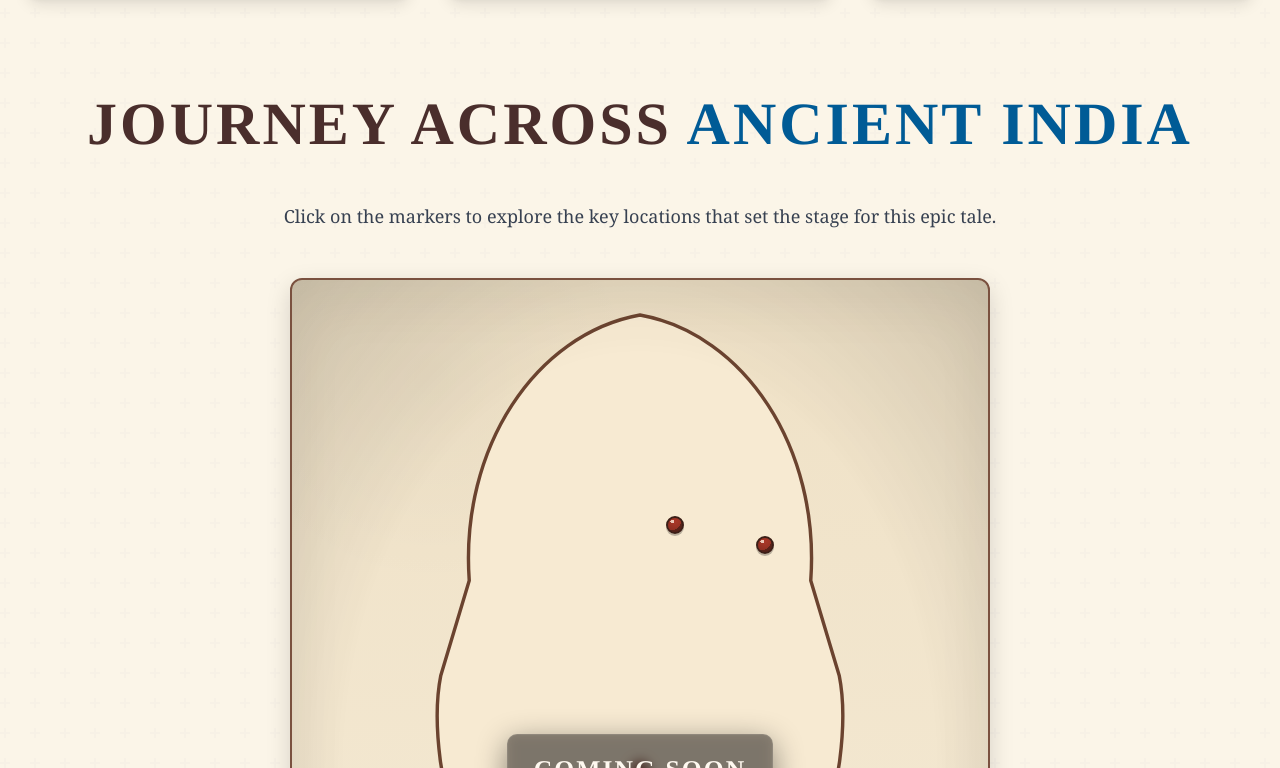
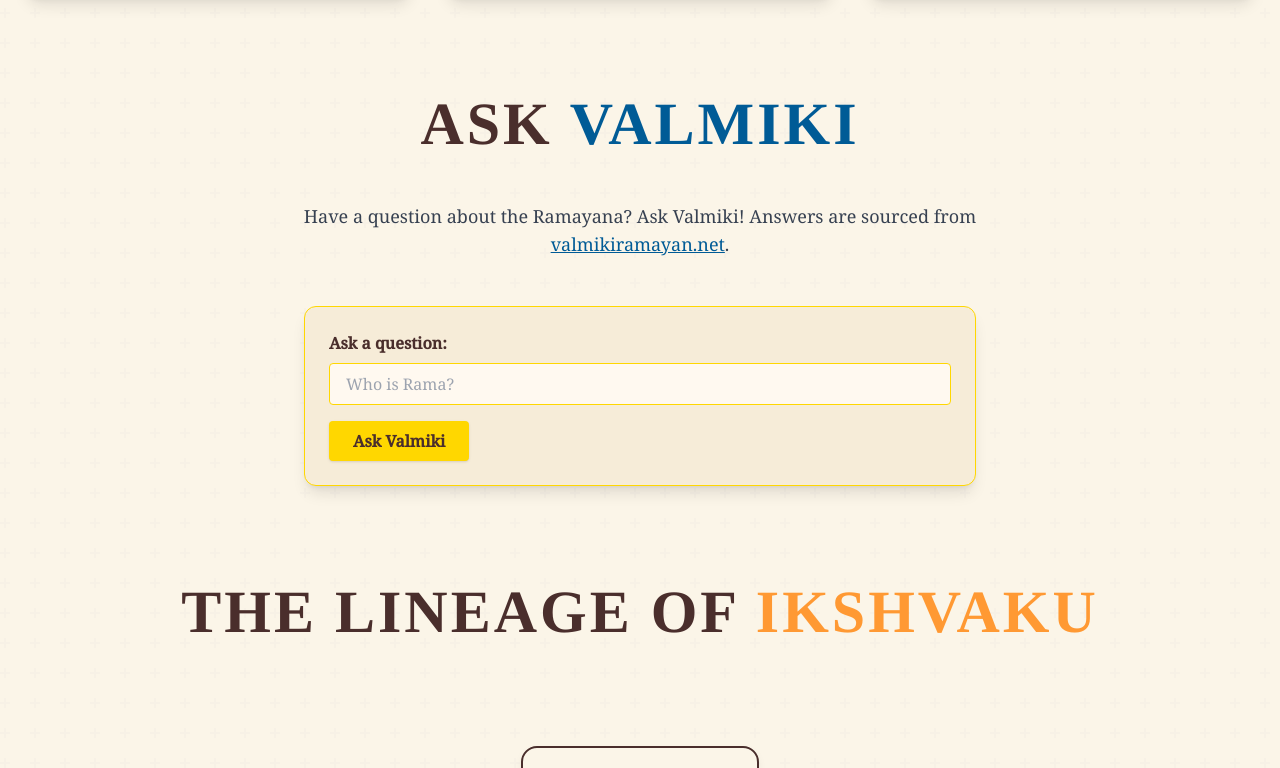
Before and after one commit to Unigalactix/RAMAYANA, a React (Vite) app: page / in a window 1280 px wide. Shown: the part 5692-6460 px from the top of the page. Built offline with nearby package versions, Linux system fonts and the light colour scheme.

Commit message:
Replace Map section with Ask Valmiki chat box (answers sourced from valmikiramayan.net)

```diff
--- a/App.tsx
+++ b/App.tsx
@@ -5,7 +5,8 @@ import BenefitCard from './components/BenefitCard';
 import KandaDetailModal from './components/KandaDetailModal';
 import StoryCard from './components/StoryCard';
 import FamilyTree from './components/FamilyTree';
-import InteractiveMap from './components/InteractiveMap';
+// import InteractiveMap from './components/InteractiveMap';
+import AskValmikiChatBox from './components/AskValmikiChatBox';
 import Navigation from './components/Navigation';
 import AudioManager from './utils/AudioManager';
 import { stats, kandas, characters, themes, stories } from './constants';
@@ -300,17 +301,20 @@ const App: React.FC = () => {
           </div>
         </section>
 
-        <section id="map" className="my-16 md:my-24">
+        <section id="ask-valmiki" className="my-16 md:my-24">
           <AnimateOnScroll>
             <h2 className="text-4xl md:text-6xl font-anton text-center uppercase tracking-wider text-[#4A2E2C] dark:text-[#FBF5E8] mb-12">
-              Journey Across <span className="text-[#005B96] dark:text-[#63B3ED]">Ancient India</span>
+              Ask <span className="text-[#005B96] dark:text-[#63B3ED]">Valmiki</span>
             </h2>
             <p className="text-center text-lg max-w-3xl mx-auto mb-12 text-gray-700 dark:text-gray-300">
-              Click on the markers to explore the key locations that set the stage for this epic tale.
+              Have a question about the Ramayana? Ask Valmiki! Answers are sourced from <a href="https://www.valmikiramayan.net/index.html" target="_blank" rel="noopener noreferrer" className="underline text-[#005B96]">valmikiramayan.net</a>.
             </p>
           </AnimateOnScroll>
           <AnimateOnScroll delay={200}>
-            <InteractiveMap />
+            {/* Chat box UI will be rendered here */}
+            <div className="ask-valmiki-chatbox mx-auto max-w-2xl p-6 bg-[#f6ecd8] dark:bg-[#2a1a19] rounded-xl shadow-lg border border-[#FFD700]">
+              <AskValmikiChatBox />
+            </div>
           </AnimateOnScroll>
         </section>
 
--- /dev/null
+++ b/components/AskValmikiChatBox.tsx
@@ -0,0 +1,57 @@
+import React, { useState } from 'react';
+
+const exampleQuestions = [
+  'Who is Rama?',
+  'What is the significance of Sita in Ramayana?',
+  'Where did the battle with Ravana take place?',
+  'What are the seven Kandas?',
+];
+
+const AskValmikiChatBox: React.FC = () => {
+  const [question, setQuestion] = useState('');
+  const [answer, setAnswer] = useState<string | null>(null);
+  const [loading, setLoading] = useState(false);
+
+  // Simulate answer (in real app, fetch from valmikiramayan.net or show link)
+  const handleAsk = () => {
+    setLoading(true);
+    setTimeout(() => {
+      setAnswer(
+        `Valmiki says: Please visit ` +
+        `[valmikiramayan.net](https://www.valmikiramayan.net/index.html) ` +
+        `and use the search or browse the Kandas for detailed answers to your question.`
+      );
+      setLoading(false);
+    }, 1200);
+  };
+
+  return (
+    <div>
+      <div className="mb-4">
+        <label htmlFor="valmiki-question" className="block font-semibold mb-2 text-[#4A2E2C] dark:text-[#FFD700]">Ask a question:</label>
+        <input
+          id="valmiki-question"
+          type="text"
+          className="w-full px-4 py-2 rounded border border-[#FFD700] focus:outline-none focus:ring-2 focus:ring-[#FFD700] bg-[#fff9f0] dark:bg-[#3b2a29] text-[#4A2E2C] dark:text-[#FFD700]"
+          value={question}
+          onChange={e => setQuestion(e.target.value)}
+          placeholder={exampleQuestions[Math.floor(Math.random() * exampleQuestions.length)]}
+        />
+      </div>
+      <button
+        className="bg-[#FFD700] text-[#4A2E2C] font-bold px-6 py-2 rounded shadow hover:bg-[#FF9933] transition"
+        onClick={handleAsk}
+        disabled={loading || !question.trim()}
+      >
+        {loading ? 'Thinking...' : 'Ask Valmiki'}
+      </button>
+      {answer && (
+        <div className="mt-6 p-4 bg-[#fff9f0] dark:bg-[#3b2a29] rounded border border-[#FFD700] text-[#4A2E2C] dark:text-[#FFD700]">
+          <span dangerouslySetInnerHTML={{ __html: answer.replace(/\[(.*?)\]\((.*?)\)/g, '<a href="$2" target="_blank" rel="noopener noreferrer" class="underline text-[#005B96]">$1</a>') }} />
+        </div>
+      )}
+    </div>
+  );
+};
+
+export default AskValmikiChatBox;
```
